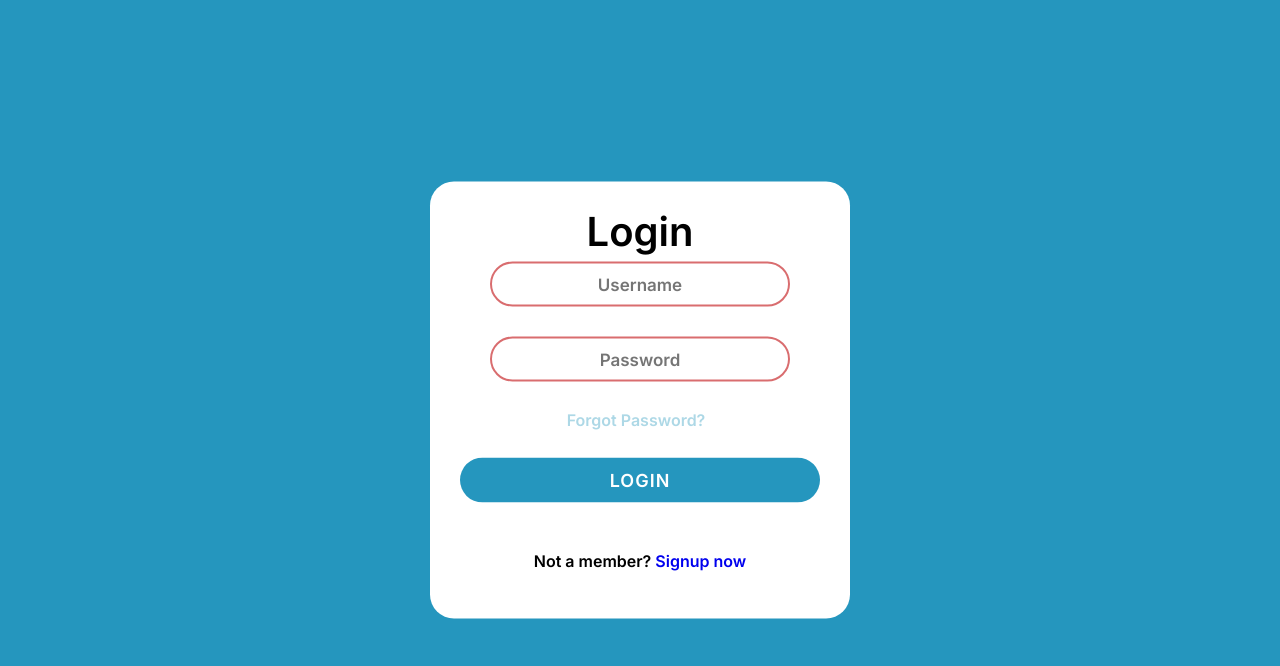
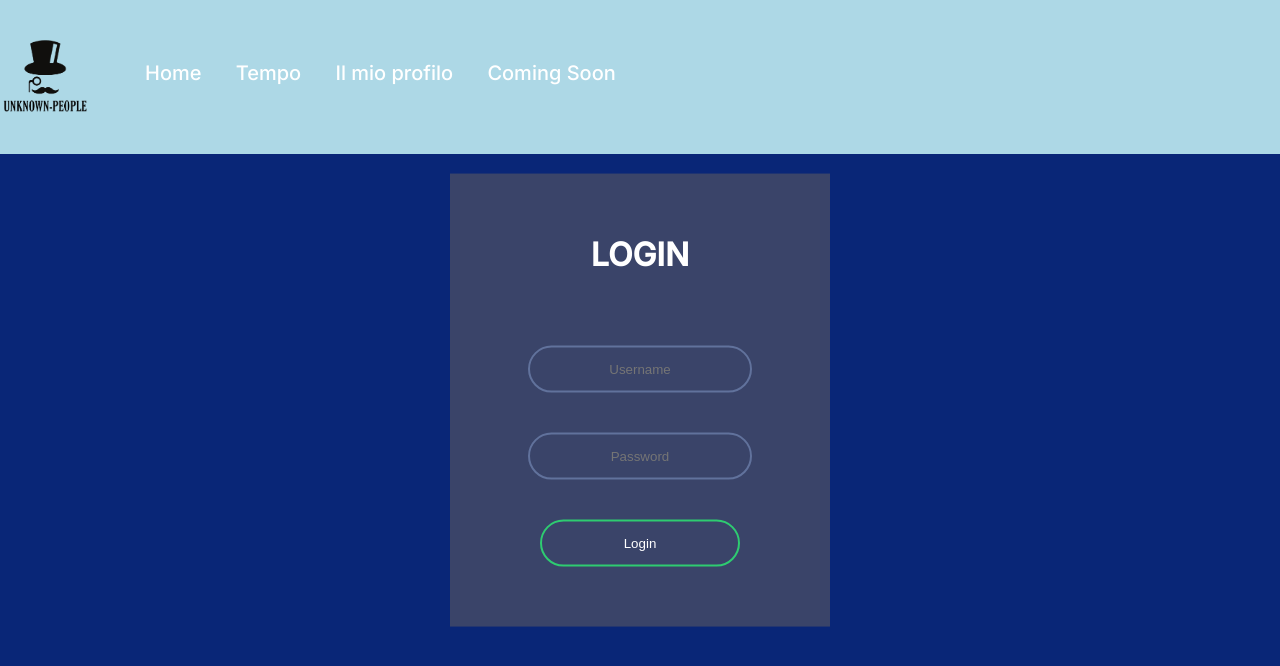
Before and after one commit to macchiadiss/unknown_people_website, a plain HTML site: page login.html in a window 1280 px wide. Drawn offline with nearby package versions, Linux system fonts and the light colour scheme.

Commit message:
sistemato il login

```diff
--- a/login.html
+++ b/login.html
@@ -4,44 +4,50 @@
  <meta charset="UTF-8">
  <meta name="viewport" content="width=device-width, initial-scale=1.0">
  <meta http-equiv="X-UA-Compatible" content="ie=edge">
-  <title>Unknow-people</title>
+ <title>Unknown-People</title>
   <link rel="shortcut icon" type="image/x-icon" href="favicon.ico" />
-
- <link rel="stylesheet" href="https://cdnjs.cloudflare.com/ajax/libs/meyer-reset/2.0/reset.min.css" integrity="sha512-NmLkDIU1C/C88wi324HBc+S2kLhi08PN5GDeUVVVC/BVt/9Izdsc9SVeVfA1UZbY3sHUlDSyRXhCzHfr6hmPPw==" crossorigin="anonymous" referrerpolicy="no-referrer" />
 
 <link rel="stylesheet" href="style-login.css">
 
- <link rel="stylesheet" href="https://cdnjs.cloudflare.com/ajax/libs/flickity/2.2.2/flickity.min.css" integrity="sha512-BiFZ6oflftBIwm6lYCQtQ5DIRQ6tm02svznor2GYQOfAlT3pnVJ10xCrU3XuXnUrWQ4EG8GKxntXnYEdKY0Ugg==" crossorigin="anonymous" referrerpolicy="no-referrer" />
-
 <link rel="preconnect" href="https://fonts.googleapis.com">
 <link rel="preconnect" href="https://fonts.gstatic.com" crossorigin>
-<link href="https://fonts.googleapis.com/css2?family=Inter:wght@600&display=swap" rel="stylesheet">
+<link href="https://fonts.googleapis.com/css2?family=Inter:wght@500&display=swap" rel="stylesheet">
+
+
 
 </head>
 <body>
 
-   <div class="center">
-     <label for="" class="show-btn">Login/Register</label>
-     <div class="container">
-       <label for="" class="close-btn fas fa-times"></label>
-       <div class="text med-text">Login</div>
-       <form action="#">
-         <div class="data">
-           <input type="text" required placeholder="Username">
+  <div class="header">
+    <div class="logo">
+      <img src="UKlogo.png" width="90" height="90" alt=""></a></li>
     </div>
-         <div class="data">
-           <input type="password" required placeholder="Password">
-         </div>
-         <div class="forgot-password"><a href="#">Forgot Password?</a></div>
-         <div class="btn">
-           <div class="inner">
-             <button type="submit">Login</button>
+    <ul class="menu">
+      <li><a href="index.html" class="normal-text">Home</a></li>
+      <li><a href="tempo.html" class="normal-text">Tempo</a></li>
+      <li><a href="" class="normal-text">Il mio profilo</a></li>
+      <li><a href="" class="normal-text">Coming Soon</a></li>
+    </ul>
+
+
+
+   <div class="hamburger">
+     <span></span>
+     <span></span>
+     <span></span>
    </div>
   </div>
-           <div class="signuplink">Not a member? <a href="#">Signup now</a></div>
+
+ <form class="box" action="ogin.html" method="post">
+   <h1 class="big text tw">LOGIN</h1>
+   <input type="text" name="" placeholder="Username">
+   <input type="password" name="" placeholder="Password">
+   <input type="submit" name="" value="Login">
  </form>
-     </div>
-   </div>
+
+
+
+
 
 
 
@@ -67,13 +73,5 @@
 </script>
 
 
-
-
-
-
-
-
-
-
 </body>
 </html>
--- a/style-login.css
+++ b/style-login.css
@@ -1,119 +1,151 @@
- .med-text{font-size: 40px; font-weight: 600;}
+ /* ! Body */
 
- *{
+ body{
+   font-family: 'Inter', sans-serif;
+   font-size: 16px;
    margin: 0;
    padding: 0;
-   outline: none;
-   box-sizing: border-box;
-   font-family: 'Inter', sans-serif;
+   background: #092677;
   }
 
- body{
-   height: 100vh;
-   width: 100%;
-   background: #2596be;
-   font-family: 'Inter', sans-serif;
+  a{text-decoration: none;}
+
+  h1, h2, h3, h4, h5, p{color: #000; padding-bottom: 30px;}
+
+  p{line-height: 28px; color: #666; font-weight: 300;}
+
+  .big-text{font-size: 70px; font-weight: 900;}
+  .med-text{font-size: 40px;}
+  .normal-text{font-size: 20px;}
+  .small-text{font-size: 14px;}
+
+  .button{padding: 18px 28px; background: #092677; color: #fff; display: inline-block; border-radius: 4px;}
+
+  @media (max-width: 768px) {
+    .big-text{font-size: 40px;}
   }
 
- .show-btn{
+
+  /* ! Heather */
+
+   .header{
+     width: 100%;
+     position: fixed;
+     top: 0;
+     left: 50%;
+     transform: translateX(-50%);
+     padding: 30px;
+     display: flex;
+     max-width: 100%;
+     z-index: 2;
+     background: #add8e6;
+   }
+
+   .logo{z-index: 1;}
+
+   .nome{
+     z-index: 1;
+     font-family: 'Heebo', sans-serif;
+     font-size: 40px;
+     color: #fff;
+     padding-left: 5px;
+     padding-top: 10px;
+
+   }
+
+   .menu{
+    transition: all 1s cubic-bezier(.215, .61, .355, 1);
+    width: 100%;
+    z-index: 0;
+   }
+
+   .menu li{display: inline-block;}
+   .menu li a{color: #fff; padding: 15px; display: block;}
+
+   .hamburger{display: none;}
+
+   @media (max-width: 768px) {
+     .cta{display: none;}
+
+     .nome{font-size: 30px;}
+
+     .menu{position: absolute; top: 0; right: -100%; background: #000; height: 100vh; padding-top: 80px;}
+     .menu li{display: block;}
+     .menu li a{padding: 15px 30px; font-size: 20px;}
+
+     .menu--open{right:0%;}
+
+     .hamburger{
+       display: block;
+       width: 30px;
+       height: 30px;
+       position: absolute;
+       top: 40px;
+       right: 30px;
+     }
+
+     .hamburger span {
        background: #fff;
-   padding: 10px 20px;
-   font-size: 20px;
-   font-weight: 500;
+       height: 3px;
+       width: 100%;
+       display: block;
+       margin-bottom: 5px;
+       z-index: 3;
+     }
+   }
+
+  /* ! Login */
+
+  .box{
+    width: 300px;
+    padding: 40px;
+    position: absolute;
+    top: 50%;
+    left: 50%;
+    transform: translate(-50%, -50%);
+    background: #3a4469
+    ;
+    text-align: center;
+  }
+
+  .box input[type="text"], .box input[type="password"]{
+    border: 0;
+    background: none;
+    margin: 20px auto;
+    text-align: center;
+    border: 2px solid #61729c;
+    padding: 14px 10px;
+    width: 200px;
+    outline: none;
+    color: white;
+    border-radius: 24px;
+    transition: 0.25s;
+  }
+
+ .box input[type="text"]:focus, .box input[type="password"]:focus{
+   width: 280px;
+   border-color: #2ecc71;
+
+ }
+
+  .box input[type="submit"]{
+    border: 0;
+    background: none;
+    margin: 20px auto;
+    text-align: center;
+    border: 2px solid #2ecc71;
+    padding: 14px 40px;
+    width: 200px;
+    outline: none;
+    color: white;
+    border-radius: 24px;
+    transition: 0.25s;
     cursor: pointer;
   }
 
- .show-btn, .container{
-   position: absolute;
-   top: 50%;
-   left: 50%;
-   transform:translate(-50%, -50%);
-   background: #fff;
-   width: 420px;
-   padding: 30px;
-   text-align: center;
-   border-radius: 24px;
+  .box input[type="submit"]:hover{
+    background: #2ecc71;
   }
-
- .container .close-btn{
-   position: absolute;
-   right: 20px;
-   top: 15px;
-   font-size: 18px;
-   cursor: pointer;
- }
-
- .container form{
-   margin-top: -20px;
- }
-
-  .container form .data{
-    height: 45px;
-    width: 100%;
-    margin: 30px 0;
-  }
-
- form .data input{
-   height: 100%;
-   width: 300px;
-   font-size: 17px;
-   border: 2px solid #d96d6f;
-   text-align: center;
-   border-radius: 24px;
- }
-
-
- .data input[type="text"]:focus, .data input[type="password"]:focus{
-   width: 370px;
-   border-color: #2ecc71;
- }
-
-
-  form .btn{
-   margin: 30px 0;
-   height: 45px;
-   width: 100%;
-   position: relative;
-   overflow: hidden;
-   border-radius: 24px;
- }
-
- form .btn .inner{
-   height: 100%;
-   width: 300%;
-   position: absolute;
-   left: -100%;
-   z-index: -1;
-   background: #2596be;
- }
-
-  form .btn button{
-    height: 100%;
-    width: 100%;
-    background: none;
-    border: none;
-    color: #fff;
-    font-size: 18px;
-    font-weight: 500;
-    text-transform: uppercase;
-    letter-spacing: 1px;
-    cursor: pointer;
-  }
-
- form .forgot-password{margin-left: -8px;}
-
- form .forgot-password a{
-  color: #add8e6;
-  text-decoration: none;
- }
-
- form .forgot-password a:hover{text-decoration: underline;}
-
- form .signuplink{padding: 20px;}
- form .signuplink a{text-decoration: none;}
- form .signuplink a:hover{text-decoration: underline;}
-
-
 
 
   /* ! Helpers */
@@ -123,13 +155,3 @@
    .mt-3{margin-top: 150px;}
    .tw{color: #fff;}
    .tr{color: #ba2c2c;}
-
-
-
-*,
-*:before,
-*:after {
-  -webkit-box-sizing: border-box;
-     -moz-box-sizing: border-box;
-          box-sizing: border-box;
-}
```
Also changed, not shown: index.html (+5 -22 lines). Lines whose indentation alone changed are shown as unchanged.
